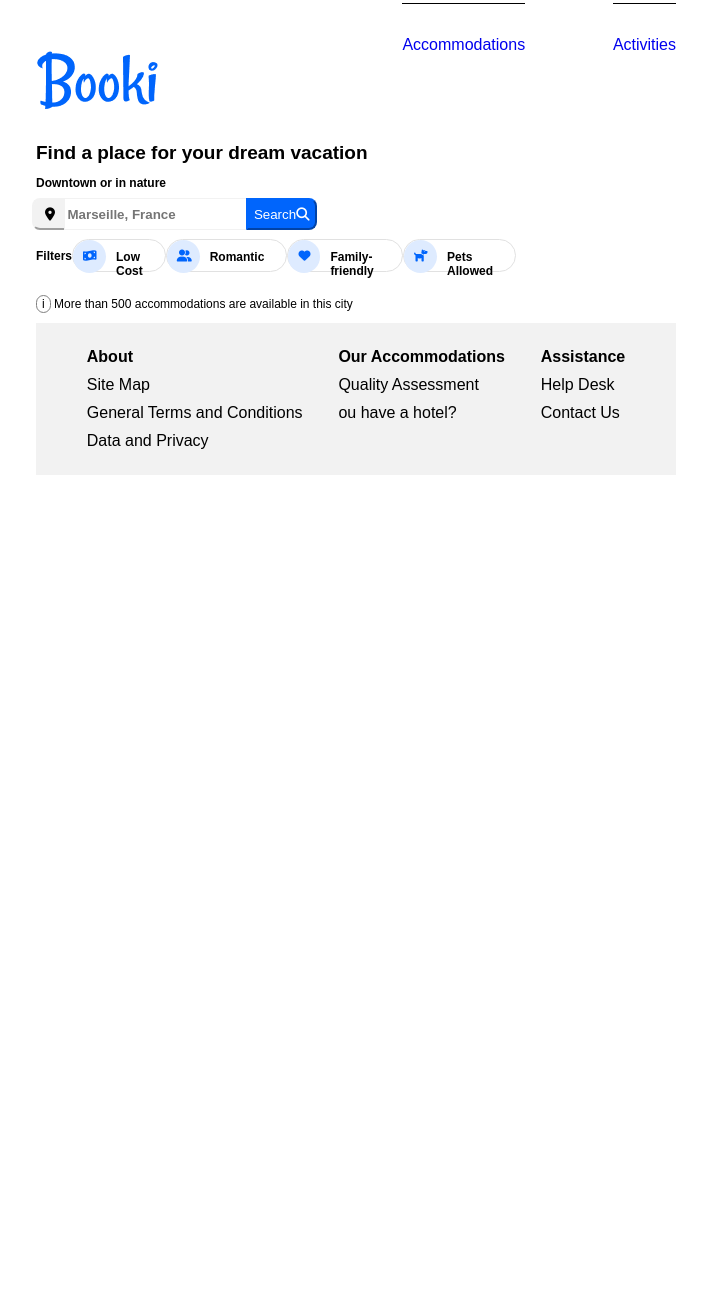
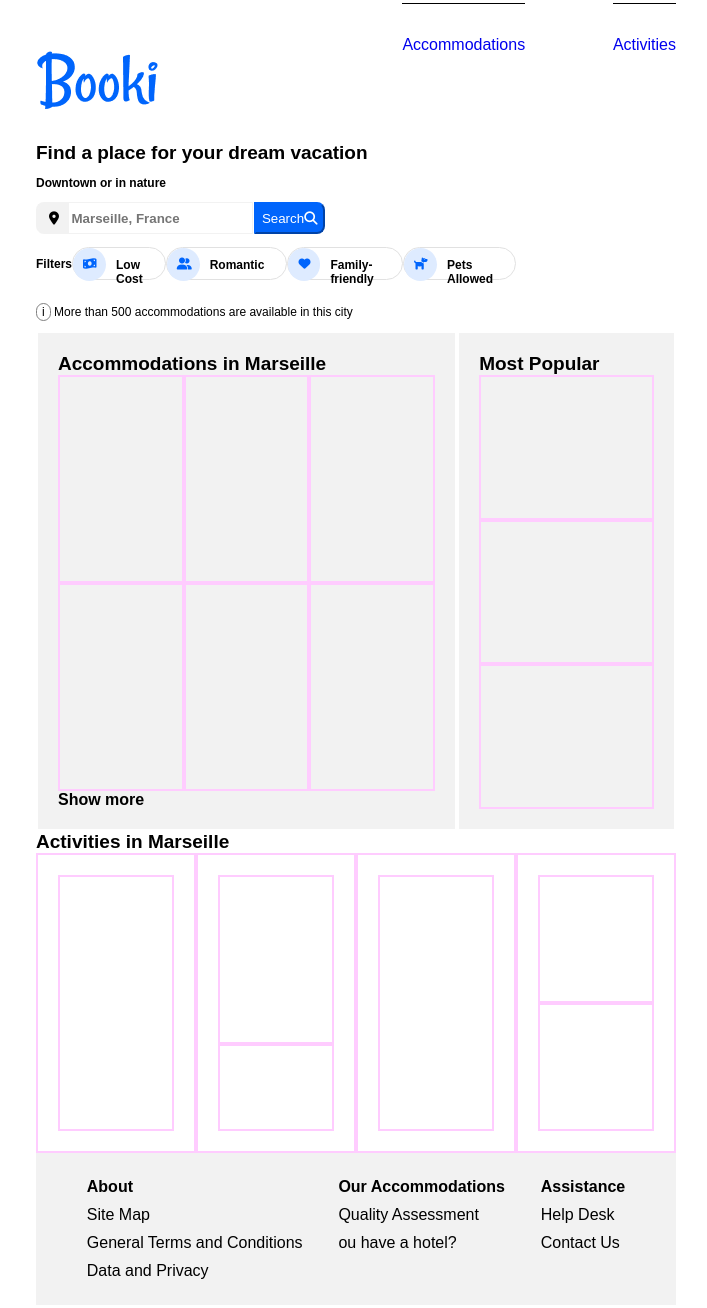
Before and after one commit to st80kafe/ocP2, a website built with Parcel: page index.html in a window 1280 px wide. Shown: the part 5-1313 px from the top of the page, without its empty margins (284-991 px from the left). Before the commit the page ends 800 px from the top, so only its background shows below. Built offline with nearby package versions, Linux system fonts and the light colour scheme.

Commit message:
box layout of main element

```diff
--- a/css/style.css
+++ b/css/style.css
@@ -42,8 +42,6 @@ form input{
     border-style: solid;
     border-color: #F2F2F2;
     border-width: 1pt;
-    font-weight: 600;
-    color: #000;
 }
 form button:first-child {
     border-top-left-radius: 8px;
@@ -51,19 +49,22 @@ form button:first-child {
     border-color:#F2F2F2;
     width: 36px;
     background-color: #F2F2F2;
+    border-bottom-style: solid;
+    margin-right: -4px;
 }
 form button:last-child{
     border-top-right-radius: 8px;
     border-bottom-right-radius: 8px;
-    border-color:#0065FC;;
+    border-color:#0065FC;
     background-color: #0065FC;
     color: white;
-}
-nav button{
-    margin: -4px;
-}
+    margin-right: -4px;
+ }
 nav input{
-    margin: -4px;
+    margin-left: -4px;
+    margin-right: -4px;
+    font-weight: 600;
+    color: #000;
 }
 .filterBox {
     display: flex;
@@ -131,3 +132,122 @@ nav input{
     text-decoration: none;
     color: #000;
 }
+.accomTi, .popularTi, .activTi{
+    font-size: 19px;
+    font-weight: 600;
+}
+.accomWrapper {
+    background-color:#F2F2F2;
+    display: flex;
+    flex-direction: row;
+    height: 500px;
+}
+.accomWrapper a {
+    text-decoration: none;
+    color: #000;
+    font-weight: 600;
+}
+.accommodations, .popular{
+    padding: 20px;
+    border: 2px solid #FFF;
+}
+.accomWrapper .accommodations{
+    display: flex;
+    flex-direction: column;
+    flex-grow: 2;
+}
+.accomRow1, .accomRow2 {
+    display: flex;
+    flex-direction: row;
+    flex-grow: 1;
+}
+.accomRow1 div:nth-child(1){
+    flex-grow: 1;
+    border: 2px solid #FCF;
+}
+.accomRow1 div:nth-child(2){
+    flex-grow: 1;
+    border: 2px solid #FCF;
+}
+.accomRow1 div:nth-child(3){
+    flex-grow: 1;
+    border: 2px solid #FCF;
+}
+.accomRow2 div:nth-child(1){
+    flex-grow: 1;
+    border: 2px solid #FCF;
+}
+.accomRow2 div:nth-child(2){
+    flex-grow: 1;
+    border: 2px solid #FCF;
+}
+.accomRow2 div:nth-child(3){
+    flex-grow: 1;
+    border: 2px solid #FCF;
+}
+.accomWrapper .popular{
+    display: flex;
+    flex-direction: column;
+    flex-grow: 1;
+}
+.popular div:nth-child(2){
+    flex-grow: 1;
+    border: 2px solid #FCF;
+}
+.popular div:nth-child(3){
+    flex-grow: 1;
+    border: 2px solid #FCF;
+}
+.popular div:nth-child(4){
+    flex-grow: 1;
+    border: 2px solid #FCF;
+}
+.activWrapper {
+    display: flex;
+    flex-direction: row;
+    height: 300px;
+}
+.activWrapper .activCol1 {
+    display: flex;
+    flex-direction: column;
+    flex-grow: 1;
+}
+.activWrapper .activCol2 {
+    display: flex;
+    flex-direction: column;
+    flex-grow: 1;
+}
+.activWrapper .activCol3 {
+    display: flex;
+    flex-direction: column;
+    flex-grow: 1;
+}
+.activWrapper .activCol4 {
+    display: flex;
+    flex-direction: column;
+    flex-grow: 1;
+}
+.activCol1, .activCol2, .activCol3, .activCol4 {
+    padding: 20px;
+    border: 2px solid #FCF;
+}
+.activCol1 div{
+    flex-grow: 1;
+    border: 2px solid #FCF;
+}
+.activCol2 div:first-child{
+    flex-grow: 2;
+    border: 2px solid #FCF;
+}
+.activCol2 div:last-child{
+    flex-grow: 1;
+    border: 2px solid #FCF;
+}
+.activCol3 div{
+    flex-grow: 1;
+    border: 2px solid #FCF;
+}
+.activCol4 div{
+    flex-grow: 1;
+    border: 2px solid #FCF;
+}
--- a/index.html
+++ b/index.html
@@ -47,34 +47,63 @@
     <p><span>i</span> More than 500 accommodations are available in this city</p>
   </div>
   <main class="topContent">
-
-
-
-
-
-
-
-
-
-
+    <div class="accomWrapper">
+      <div class="accommodations">
+      <div class="accomTi">Accommodations in Marseille</div>
+       <div class="accomRow1">
+        <div></div>
+        <div></div>
+        <div></div>
+       </div>
+       <div class="accomRow2">
+        <div></div>
+        <div></div>
+        <div></div>
+       </div>
+      <div><a href="#">Show more</a></div>
+      </div>
+      <div class="popular">
+      <div class="popularTi">Most Popular</div>
+       <div></div>
+       <div></div>
+       <div></div>
+      </div>
+    </div>
+   <div class="activTi">Activities in Marseille</div>
+    <div class="activWrapper middleContent">
+       <div class="activCol1">
+        <div></div>
+       </div>
+       <div class="activCol2">
+        <div></div>
+        <div></div>
+       </div>
+       <div class="activCol3">
+        <div></div>
+       </div>
+       <div class="activCol4">
+        <div></div>
+        <div></div>
+       </div>
+    </div>
   </main>
   <footer class="footer">
     <div class="footWrapper">
       <div class="footColWrap">
         <div class="footCol footTi">About</div>
-        <div class="footCol"><a href=#>Site Map</a></div>
-        <div class="footCol"><a href=#>General Terms and Conditions</a></div>
-        <div class="footCol"><a href=#>Data and Privacy</a></div>
+        <div class="footCol"><a href="#">Site Map</a></div>
+        <div class="footCol"><a href="#">General Terms and Conditions</a></div>
+        <div class="footCol"><a href="#">Data and Privacy</a></div>
       </div>
       <div class="footColWrap">
         <div class="footCol footTi">Our Accommodations</div>
-        <div class="footCol"><a href=#>Quality Assessment</a></div>
-        <div class="footCol"><a href=#>ou have a hotel?</a></div>
+        <div class="footCol"><a href="#">Quality Assessment</a></div>
+        <div class="footCol"><a href="#">ou have a hotel?</a></div>
       </div>
       <div class="footColWrap">
         <div class="footCol footTi">Assistance</div>
-        <div class="footCol"><a href=#>Help Desk</a></div>
-        <div class="footCol"><a href=#>Contact Us</a></div>
+        <div class="footCol"><a href="#">Help Desk</a></div>
+        <div class="footCol"><a href="#">Contact Us</a></div>
       </div>
     </div>
   </footer>
```
